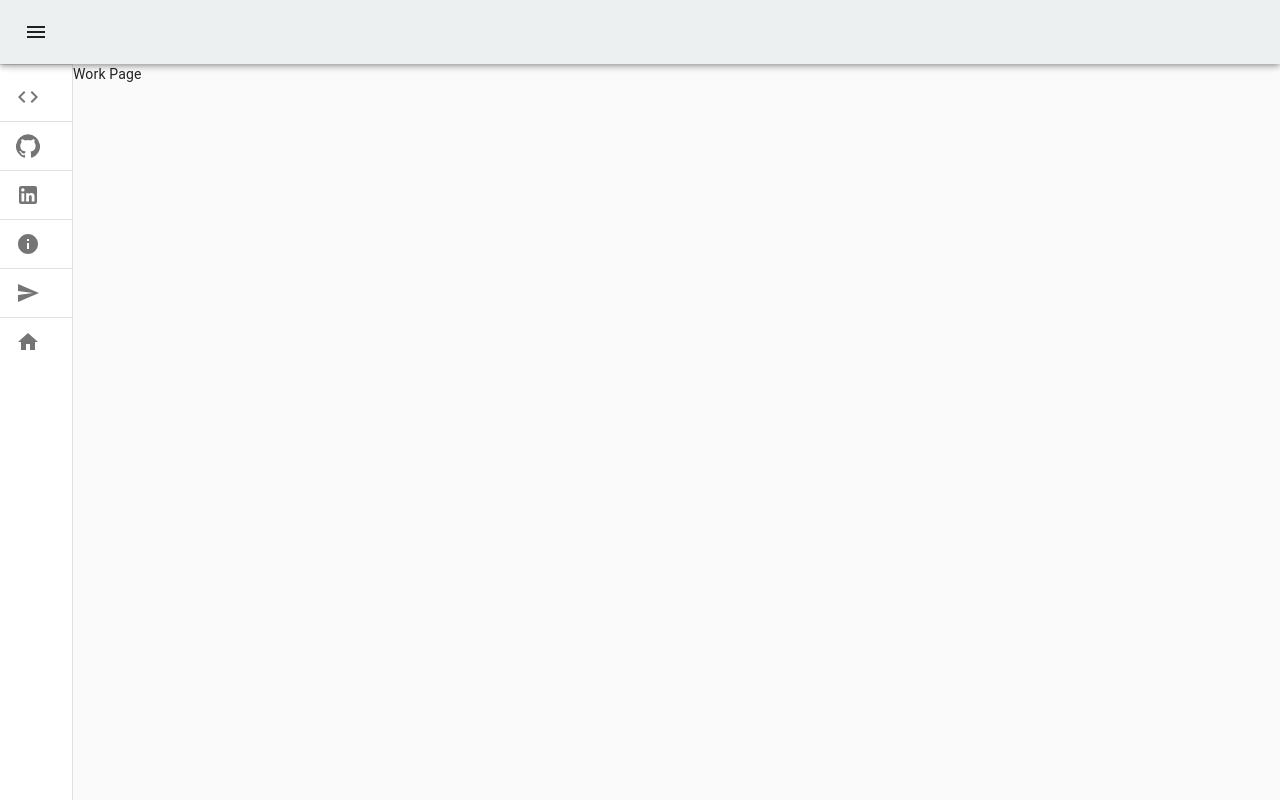
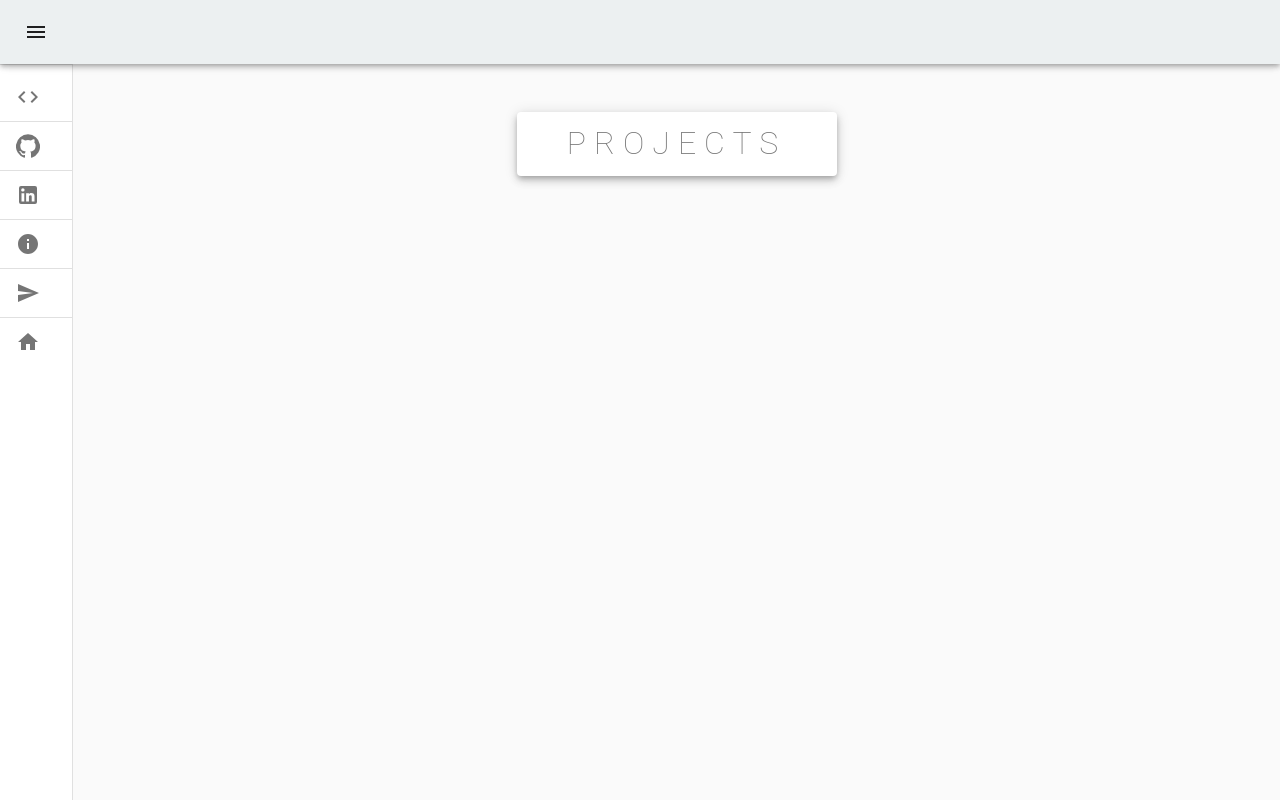
Before and after one commit to ryananthonydiaz/portfolio-site, a React (Create React App) app: page /projects in a window 1280 px wide. Built offline with nearby package versions, Linux system fonts and the light colour scheme.

Commit message:
layout for projects page implemented

```diff
--- a/src/unauth/Work.jsx
+++ b/src/unauth/Work.jsx
@@ -1,10 +1,70 @@
 import React from 'react';
 import UnauthDesktopDrawer from '../navigation/UnauthDesktopDrawer';
+import Grid from '@material-ui/core/Grid';
+import Paper from '@material-ui/core/Paper';
+import { makeStyles } from '@material-ui/core/styles';
+
+const useStyles = makeStyles(theme => ({
+  formContainer: {
+    width: '100%',
+    margin: theme.spacing(6, 0),
+  },
+  paper: {
+    margin: theme.spacing(0, 0, 5, 0),
+    width: theme.spacing(40),
+    height: theme.spacing(8),
+    display: 'flex',
+    justifyContent: 'center',
+    alignItems: 'center',
+  },
+  paperItem: {
+    fontSize: '2rem',
+    fontWeight: '100',
+    letterSpacing: '.5rem',
+    color: '#757575'
+  },
+  formItem: {
+    width: '400px',
+    margin: theme.spacing(2, 0),
+    [theme.breakpoints.down('sm')]: {
+      width: '80vw'
+    }
+  },
+  button: {
+    color: '#FFD700',
+  }
+}));
 
 function Work() {
+  const classes = useStyles();
   const content = (
-    <div>Work Page</div>
+    <Grid
+      justify="center"
+      alignItems="center"
+      direction="column"
+      className={classes.formContainer}
+      container
+    >
+      <Grid item>
+        <Paper elevation={5} className={classes.paper}>
+          <div className={classes.paperItem}>PROJECTS</div>
+        </Paper>
+      </Grid>
+
+      <Grid item>
+        {/* text field went here */}
+      </Grid>
+
+      <Grid item>
+        {/* text field went here */}
+      </Grid>
+
+      <Grid item>
+      {/* button went here */}
+      </Grid>
+    </Grid>
   );
+
   return (
     <UnauthDesktopDrawer>
       {content}
```
